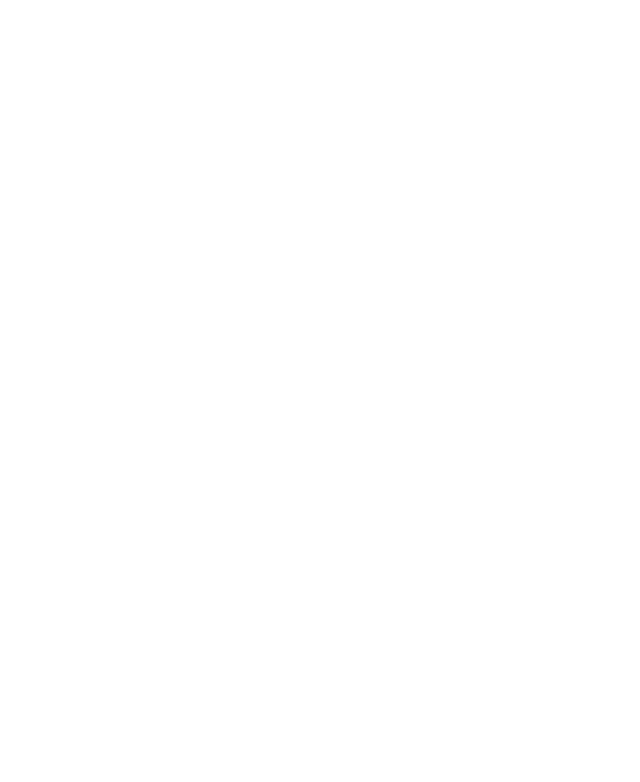
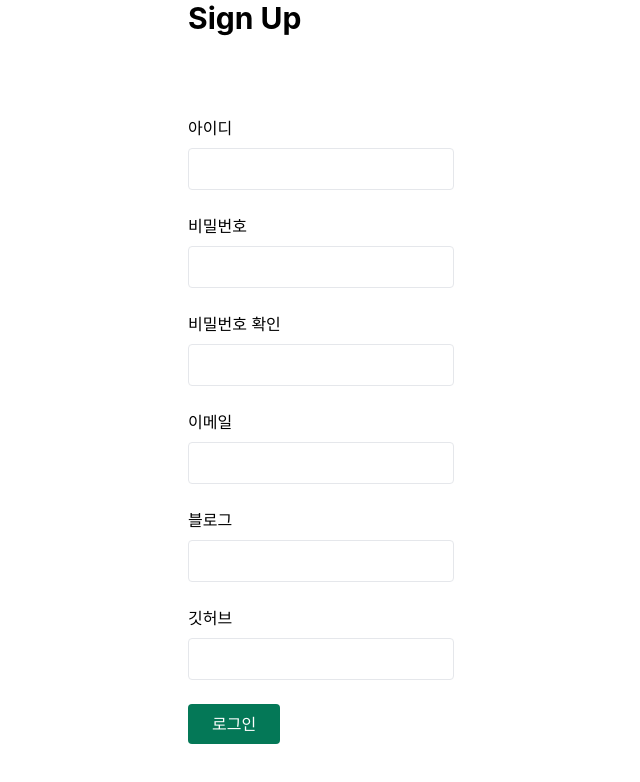
Before and after one commit to johnna-endure/shallwecode-front, a React (Vite) app: page /signup in a window 1280 px wide. Shown: the top 782 px of the page, without its empty margins (348-988 px from the left). Built offline with nearby package versions, Linux system fonts and the light colour scheme.

Commit message:
라우터 추가

```diff
--- a/package.json
+++ b/package.json
@@ -12,7 +12,8 @@
   },
   "dependencies": {
     "react": "^18.2.0",
-    "react-dom": "^18.2.0"
+    "react-dom": "^18.2.0",
+    "react-router-dom": "^6.4.3"
   },
   "devDependencies": {
     "@babel/core": "^7.20.2",
--- a/src/index.css
+++ b/src/index.css
@@ -2,73 +2,104 @@
 @tailwind components;
 @tailwind utilities;
 
-:root {
-  font-family: Inter, Avenir, Helvetica, Arial, sans-serif;
-  font-size: 16px;
-  line-height: 24px;
-  font-weight: 400;
-
-  color-scheme: light dark;
-  color: rgba(255, 255, 255, 0.87);
-  background-color: #242424;
-
-  font-synthesis: none;
-  text-rendering: optimizeLegibility;
-  -webkit-font-smoothing: antialiased;
-  -moz-osx-font-smoothing: grayscale;
-  -webkit-text-size-adjust: 100%;
-}
-
-a {
-  font-weight: 500;
-  color: #646cff;
-  text-decoration: inherit;
-}
-a:hover {
-  color: #535bf2;
+html {
+  box-sizing: border-box;
 }
 
 body {
-  margin: 0;
-  display: flex;
-  place-items: center;
-  min-width: 320px;
-  min-height: 100vh;
+  font-family: -apple-system, BlinkMacSystemFont, "Segoe UI", "Roboto", "Oxygen",
+  "Ubuntu", "Cantarell", "Fira Sans", "Droid Sans", "Helvetica Neue",
+  sans-serif;
+  -webkit-font-smoothing: antialiased;
+  -moz-osx-font-smoothing: grayscale;
 }
 
-h1 {
-  font-size: 3.2em;
-  line-height: 1.1;
+html,
+body {
+  height: 100%;
+  margin: 0;
 }
 
-button {
-  border-radius: 8px;
-  border: 1px solid transparent;
-  padding: 0.6em 1.2em;
-  font-size: 1em;
-  font-weight: 500;
-  font-family: inherit;
-  background-color: #1a1a1a;
-  cursor: pointer;
-  transition: border-color 0.25s;
-}
-button:hover {
-  border-color: #646cff;
-}
-button:focus,
-button:focus-visible {
-  outline: 4px auto -webkit-focus-ring-color;
+#root {
+  height: 100%;
+  margin: 0;
 }
 
-@media (prefers-color-scheme: light) {
-  :root {
-    color: #213547;
-    background-color: #ffffff;
-  }
-  a:hover {
-    color: #747bff;
-  }
-  button {
-    background-color: #f9f9f9;
-  }
+#error-page {
+  display: flex;
+  flex-direction: column;
+  align-items: center;
+  justify-content: center;
+  width: 100%;
 }
+
+/*:root {*/
+/*  font-family: Inter, Avenir, Helvetica, Arial, sans-serif;*/
+/*  font-size: 16px;*/
+/*  line-height: 24px;*/
+/*  font-weight: 400;*/
+
+/*  color-scheme: light dark;*/
+/*  color: rgba(255, 255, 255, 0.87);*/
+/*  background-color: #242424;*/
+
+/*  font-synthesis: none;*/
+/*  text-rendering: optimizeLegibility;*/
+/*  -webkit-font-smoothing: antialiased;*/
+/*  -moz-osx-font-smoothing: grayscale;*/
+/*  -webkit-text-size-adjust: 100%;*/
+/*}*/
+
+/*a {*/
+/*  font-weight: 500;*/
+/*  color: #646cff;*/
+/*  text-decoration: inherit;*/
+/*}*/
+/*a:hover {*/
+/*  color: #535bf2;*/
+/*}*/
+
+/*body {*/
+/*  margin: 0;*/
+/*  display: flex;*/
+/*  place-items: center;*/
+/*  min-width: 320px;*/
+/*  min-height: 100vh;*/
+/*}*/
+
+/*h1 {*/
+/*  font-size: 3.2em;*/
+/*  line-height: 1.1;*/
+/*}*/
+
+/*button {*/
+/*  border-radius: 8px;*/
+/*  border: 1px solid transparent;*/
+/*  padding: 0.6em 1.2em;*/
+/*  font-size: 1em;*/
+/*  font-weight: 500;*/
+/*  font-family: inherit;*/
+/*  background-color: #1a1a1a;*/
+/*  cursor: pointer;*/
+/*  transition: border-color 0.25s;*/
+/*}*/
+/*button:hover {*/
+/*  border-color: #646cff;*/
+/*}*/
+/*button:focus,*/
+/*button:focus-visible {*/
+/*  outline: 4px auto -webkit-focus-ring-color;*/
+/*}*/
+
+/*@media (prefers-color-scheme: light) {*/
+/*  :root {*/
+/*    color: #213547;*/
+/*    background-color: #ffffff;*/
+/*  }*/
+/*  a:hover {*/
+/*    color: #747bff;*/
+/*  }*/
+/*  button {*/
+/*    background-color: #f9f9f9;*/
+/*  }*/
+/*}*/
--- a/src/main.jsx
+++ b/src/main.jsx
@@ -1,10 +1,48 @@
 import React from 'react'
 import ReactDOM from 'react-dom/client'
-import App from './App'
+import {
+    createBrowserRouter,
+    RouterProvider,
+    Route,
+} from 'react-router-dom';
 import './index.css'
+import Login from './pages/Login.jsx';
+import SignUp from './pages/SignUp.jsx';
+import ErrorPage from './pages/ErrorPage.jsx';
+
+const router = createBrowserRouter([
+    {
+        path: "/",
+        element: <Login/>,
+        errorElement: <ErrorPage/>,
+    },
+    {
+        path: "login",
+        element: <Login/>,
+        errorElement: <ErrorPage/>,
+    },
+    {
+        path: "signup",
+        element: <SignUp/>,
+        errorElement: <ErrorPage/>,
+    }
+        // children: [
+        //     {
+        //         path: "login",
+        //         element: <Login/>,
+        //         errorElement: <ErrorPage/>,
+        //     },
+        //     {
+        //         path: "signup",
+        //         element: <SignUp/>,
+        //         errorElement: <ErrorPage/>,
+        //     },
+        // ]
+
+]);
 
 ReactDOM.createRoot(document.getElementById('root')).render(
   <React.StrictMode>
-    <App />
+      <RouterProvider router={router} />
   </React.StrictMode>
 )
--- /dev/null
+++ b/src/pages/ErrorPage.jsx
@@ -0,0 +1,16 @@
+import { useRouteError } from 'react-router-dom'
+
+export default () => {
+    const error = useRouteError();
+    console.error(error);
+
+    return (
+        <div id="error-page">
+            <h1>Oops!</h1>
+            <p>Sorry, an unexpected error has occurred.</p>
+            <p>
+                <i>{error.statusText || error.message}</i>
+            </p>
+        </div>
+    );
+}
--- a/src/pages/Login.jsx
+++ b/src/pages/Login.jsx
@@ -4,7 +4,7 @@
 export default () => {
 
     return (
-        <div>
+        <div className="w-52 m-auto">
             <p className="mb-20 text-3xl font-bold">shall we code?</p>
             <SLabeledInput label="아이디" type="text" name="id" />
             <br/>
--- a/src/pages/SignUp.jsx
+++ b/src/pages/SignUp.jsx
@@ -1,9 +1,9 @@
 import SLabeledInput from "../atoms/SLabeledInput.jsx";
 import SInput from "../atoms/SInput.jsx";
 
-export default() => {
+export default () => {
     return(
-        <div>
+        <div className="w-52 m-auto">
             <p className="mb-20 text-3xl font-bold">Sign Up</p>
             <SLabeledInput label="아이디" type="text" name="id" required />
             <br/>
```
Also changed, not shown: 1 other file (tests, documents, lock files or other folders).
